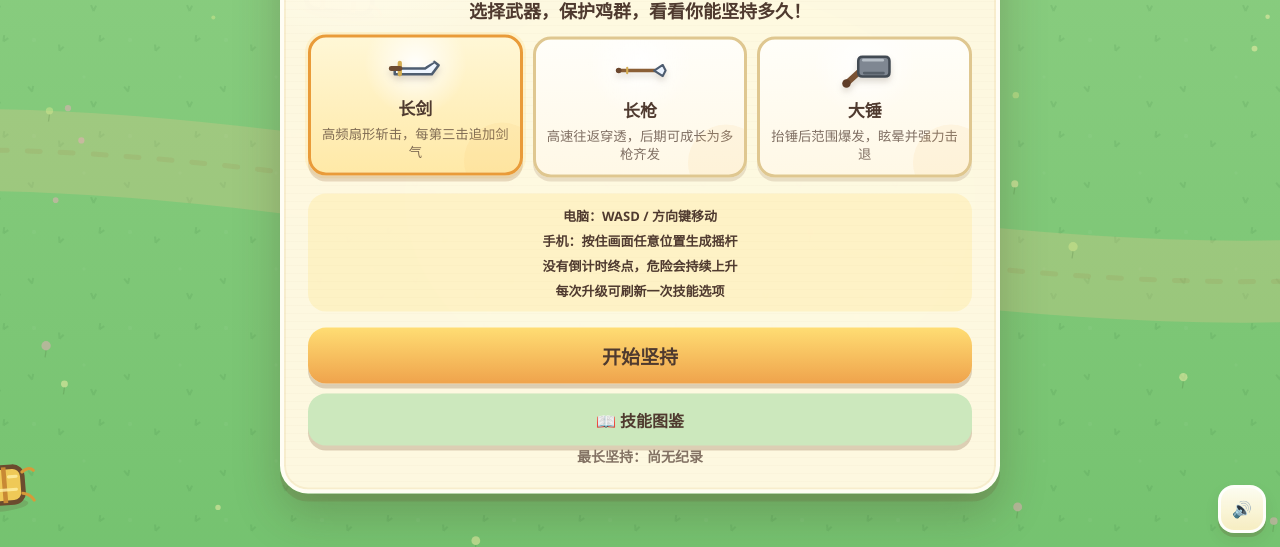
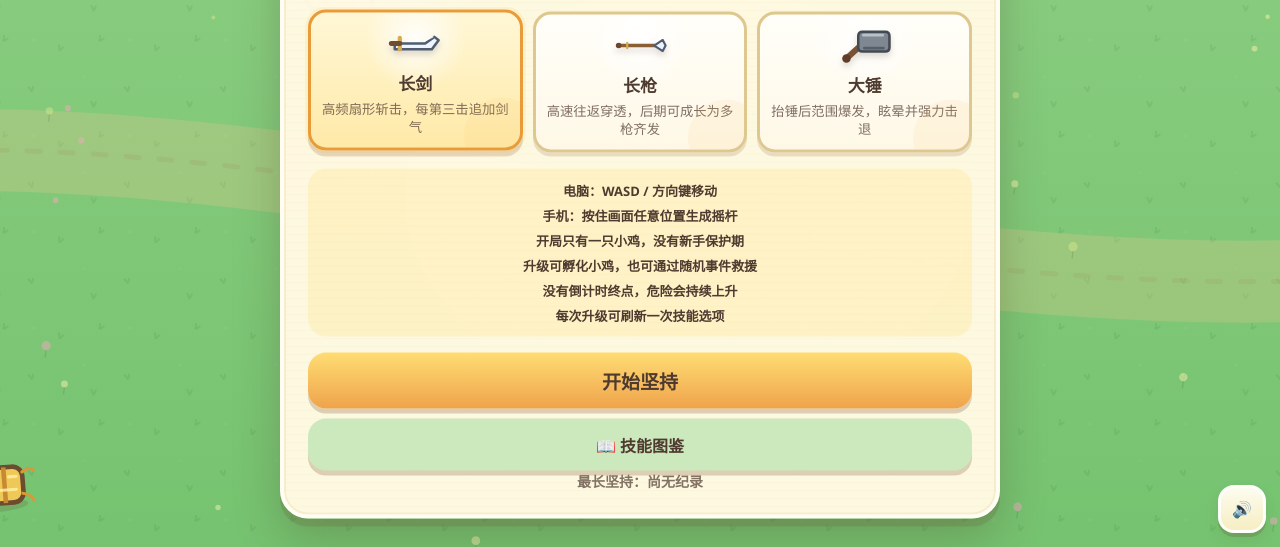
Before and after one commit to baileykv75-netizen/chicken-run, a plain HTML site: page index.html in a window 1280 px wide. Shown: the part 253-800 px from the top of the page. Drawn offline with Linux system fonts and the light colour scheme; animation ran at ten frames a second.

Commit message:
docs: explain Phase 4I single-chick opening with no novice immunity

```diff
--- a/index.html
+++ b/index.html
@@ -46,7 +46,7 @@
         <img class="hero-chick-image" src="./assets/sprites/chick.svg" alt="" />
       </div>
       <h1>小鸡快跑</h1>
-      <p class="subtitle">选择武器，保护鸡群，看看你能坚持多久！</p>
+      <p class="subtitle">从一只小鸡开始，救援与孵化，逐渐壮大鸡群！</p>
 
       <div class="weapon-select" id="weaponSelect" aria-label="选择初始武器">
         <button class="weapon-card selected" data-weapon="sword" type="button">
@@ -69,6 +69,8 @@
       <div class="instructions">
         <span>电脑：WASD / 方向键移动</span>
         <span>手机：按住画面任意位置生成摇杆</span>
+        <span>开局只有一只小鸡，没有新手保护期</span>
+        <span>升级可孵化小鸡，也可通过随机事件救援</span>
         <span>没有倒计时终点，危险会持续上升</span>
         <span>每次升级可刷新一次技能选项</span>
       </div>
```
